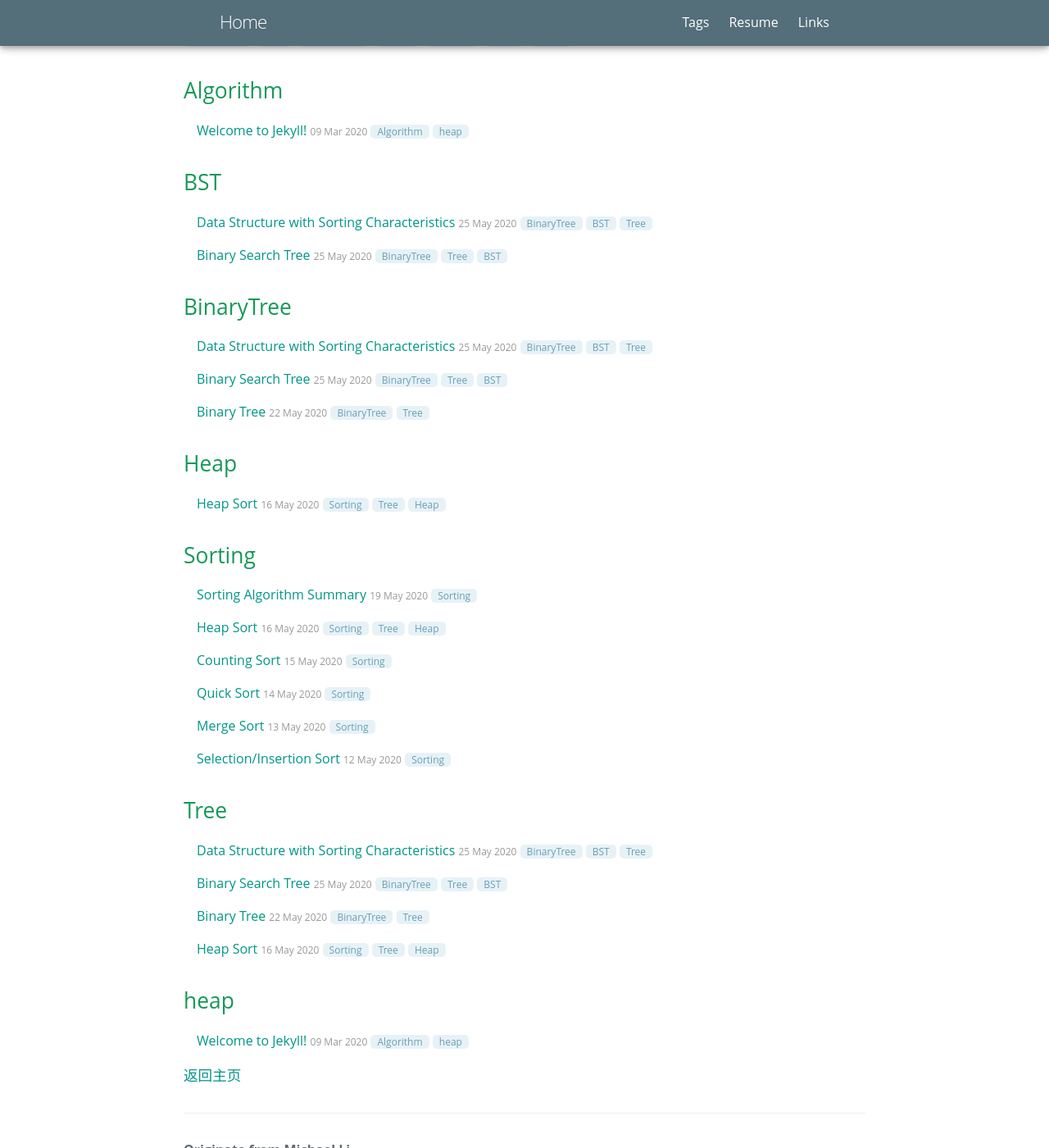
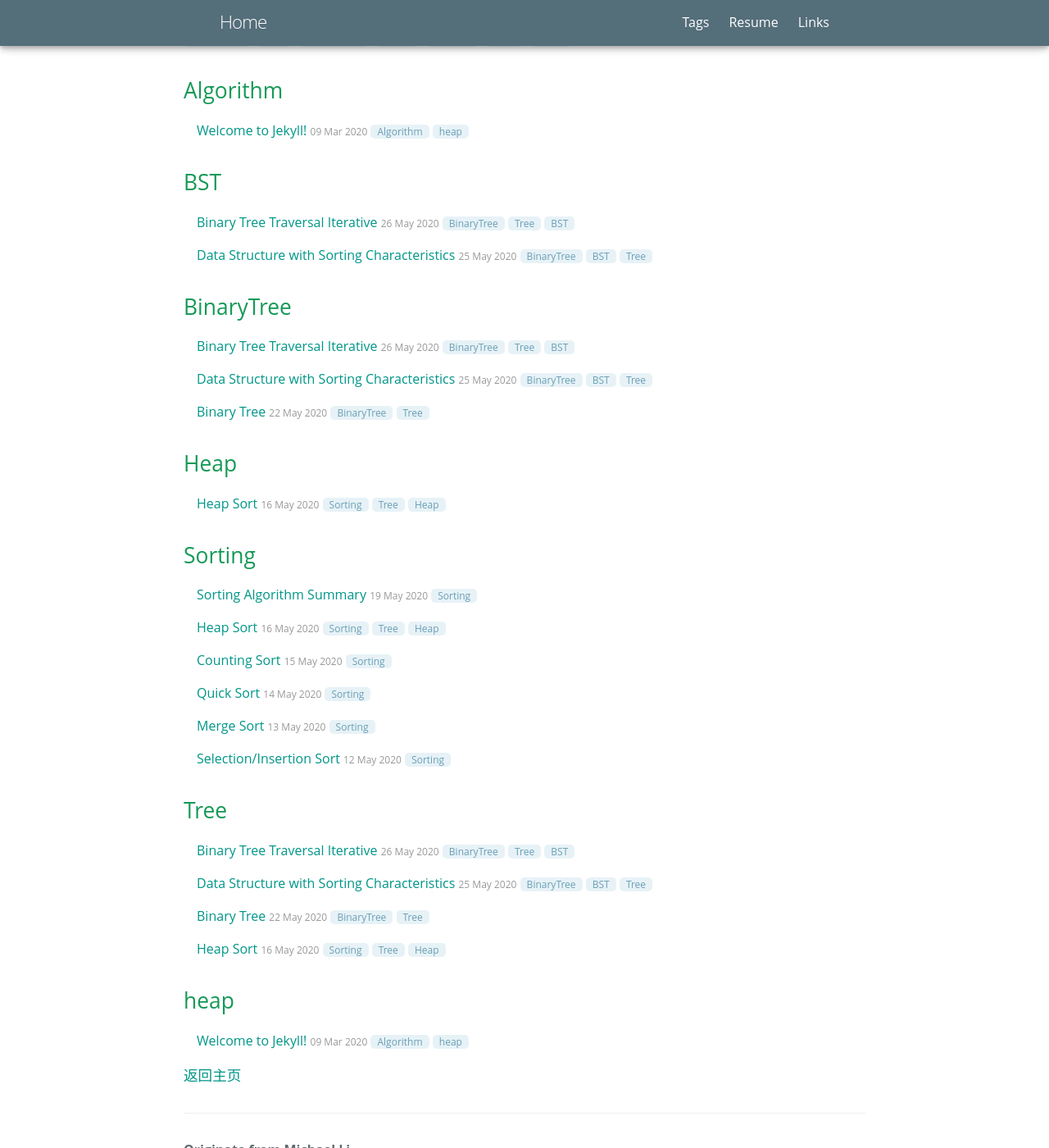
Before and after one commit to zl323/zl323.github.io, a Jekyll site: the page built from pages/Algorithms.md, in a window 1280 px wide and 1400 px high, scrolled down 361 px. Shown: the whole window at 82% size. Built offline with Jekyll 4.4.1, drawn with Linux system fonts in a browser that asks for light colours; some web fonts are replaced.

Commit message:
edit sort data structure

```diff
--- a/_posts/2020-05-25-Binary-Search-Tree.md
+++ b/_posts/2020-05-25-Binary-Search-Tree.md
@@ -1,7 +1,7 @@
 ---
 layout: post
-title:  "Binary Search Tree"
-date:   2020-05-25
+title:  "Binary Tree Traversal Iterative"
+date:   2020-05-26
 tags: BinaryTree Tree BST
 mathjax: true
 ---
```
Also changed, not shown: _posts/2020-05-25-Sorting-Data-Structure.md (+1 -0 lines).
